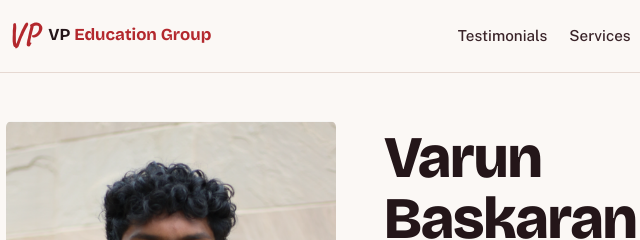
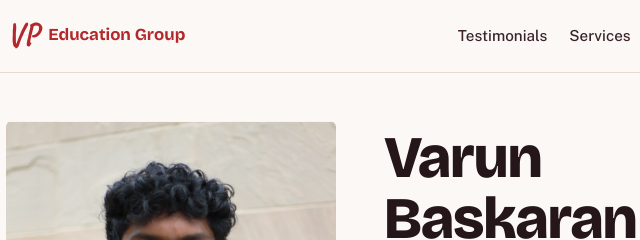
Before and after one commit to varunbask/website, a plain HTML site: page index.html in a window 1280 px wide. Shown: the top 240 px of the page, 98-738 px from the left. Drawn offline with nearby package versions, Linux system fonts and the light colour scheme.

Commit message:
Show VP once in the header wordmark
The cursive mark already says VP, so the text beside it now reads
just Education Group. The accessible name stays VP Education Group.

Co-Authored-By: Claude Fable 5.1 <noreply@anthropic.com>

```diff
--- a/index.html
+++ b/index.html
@@ -31,7 +31,7 @@
     <div class="header-inner">
       <a class="wordmark" href="#top" aria-label="VP Education Group">
         <span class="wordmark-mark" aria-hidden="true">VP</span>
-        <span class="wordmark-text">VP <em>Education Group</em></span>
+        <span class="wordmark-text"><em>Education Group</em></span>
       </a>
       <nav class="site-nav" id="site-nav" aria-label="Main">
         <a class="i18n-w" href="#testimonials">Testimonials</a>
```
